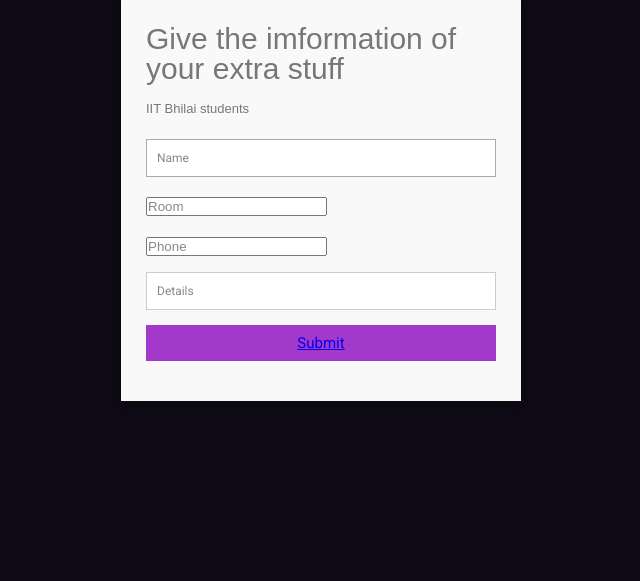
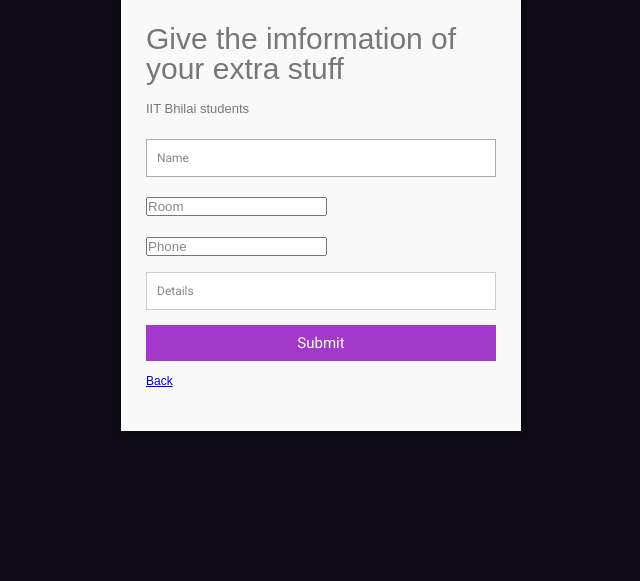
Before and after one commit to immortalcodes/Share-Care, a Flask app: page /form in a window 1280 px wide. Shown: the part 243-824 px from the top of the page, without its empty margins (319-959 px from the left). Before the commit the page ends 644 px from the top, so only its background shows below. Run offline with Flask 2, Linux system fonts and the light colour scheme; some libraries are stand-ins or nearby versions.

Commit message:
just updates

```diff
--- a/templates/form.html
+++ b/templates/form.html
@@ -44,7 +44,8 @@
                 <input name="details" placeholder="Details" type="text" tabindex="5" required></input>
             </fieldset>
             <fieldset>
-                <button name="submit" type="submit" id="contact-submit" data-submit="...Sending"><a href="http://127.0.0.1:5000/">Submit</a></button>
+                <button name="submit" type="submit" id="contact-submit" data-submit="...Sending" style="color: white;">Submit</button>
+                <a href="http://127.0.0.1:5000/">Back</a>
             </fieldset>
         </form>
     </div>
```
